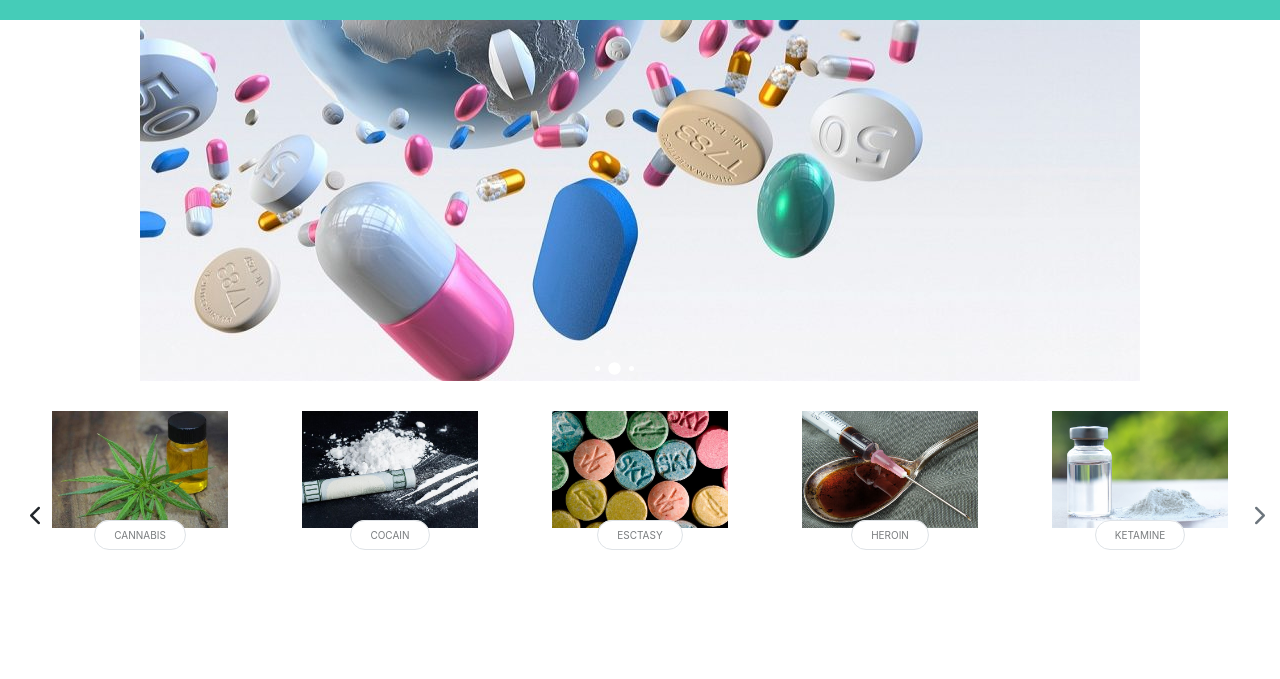
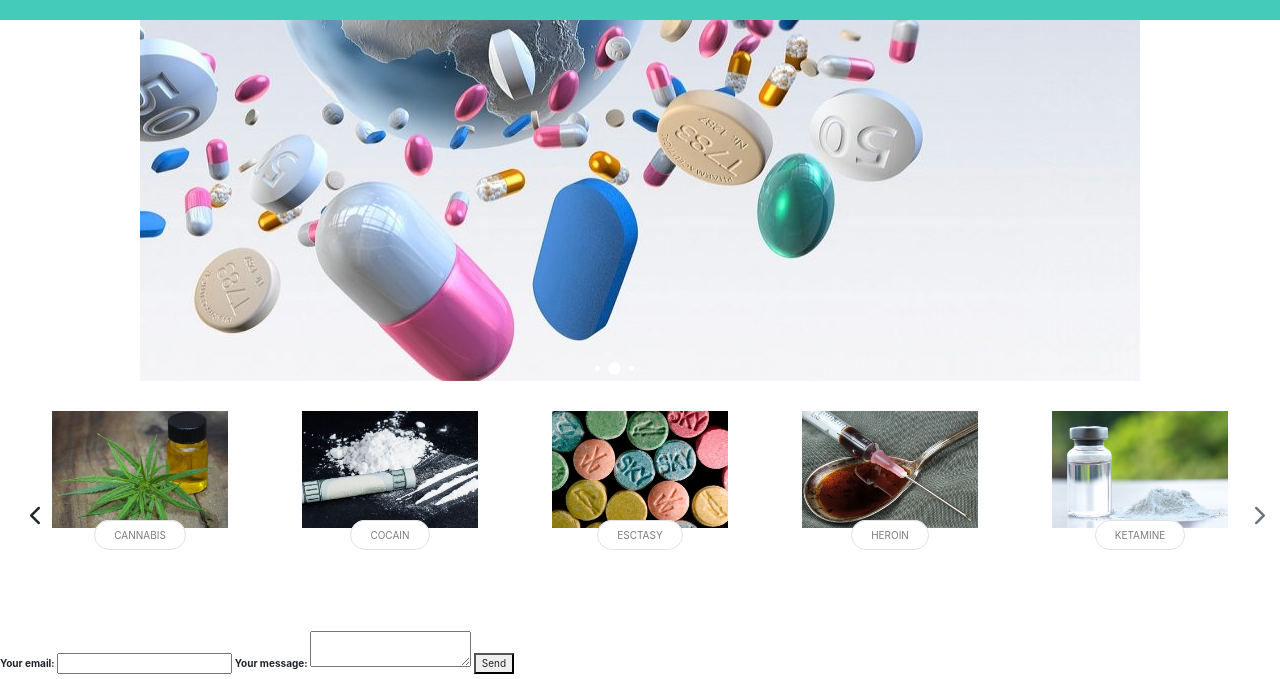
Before and after one commit to shutendo/shutendo.github.io, a plain HTML site: page index.html in a window 1280 px wide. Shown: the part 131-810 px from the top of the page. Drawn offline with nearby package versions, Linux system fonts and the light colour scheme; a web font is replaced by a local one.

Commit message:
Update index.html

```diff
--- a/index.html
+++ b/index.html
@@ -244,6 +244,23 @@
       in software is to let someone who didn't build it try to use it!
 
     -->
+    <form
+  action="https://formspree.io/mlewkboj"
+  method="POST"
+>
+  <label>
+    Your email:
+    <input type="text" name="_replyto">
+  </label>
+  <label>
+    Your message:
+    <textarea name="message"></textarea>
+  </label>
+
+  <!-- your other form fields go here -->
+
+  <button type="submit">Send</button>
+</form>
 
     <script src="https://ajax.googleapis.com/ajax/libs/jquery/3.3.1/jquery.min.js"></script>
     <script type="text/javascript" src="//cdn.jsdelivr.net/npm/slick-carousel@1.8.1/slick/slick.min.js"></script>
```
